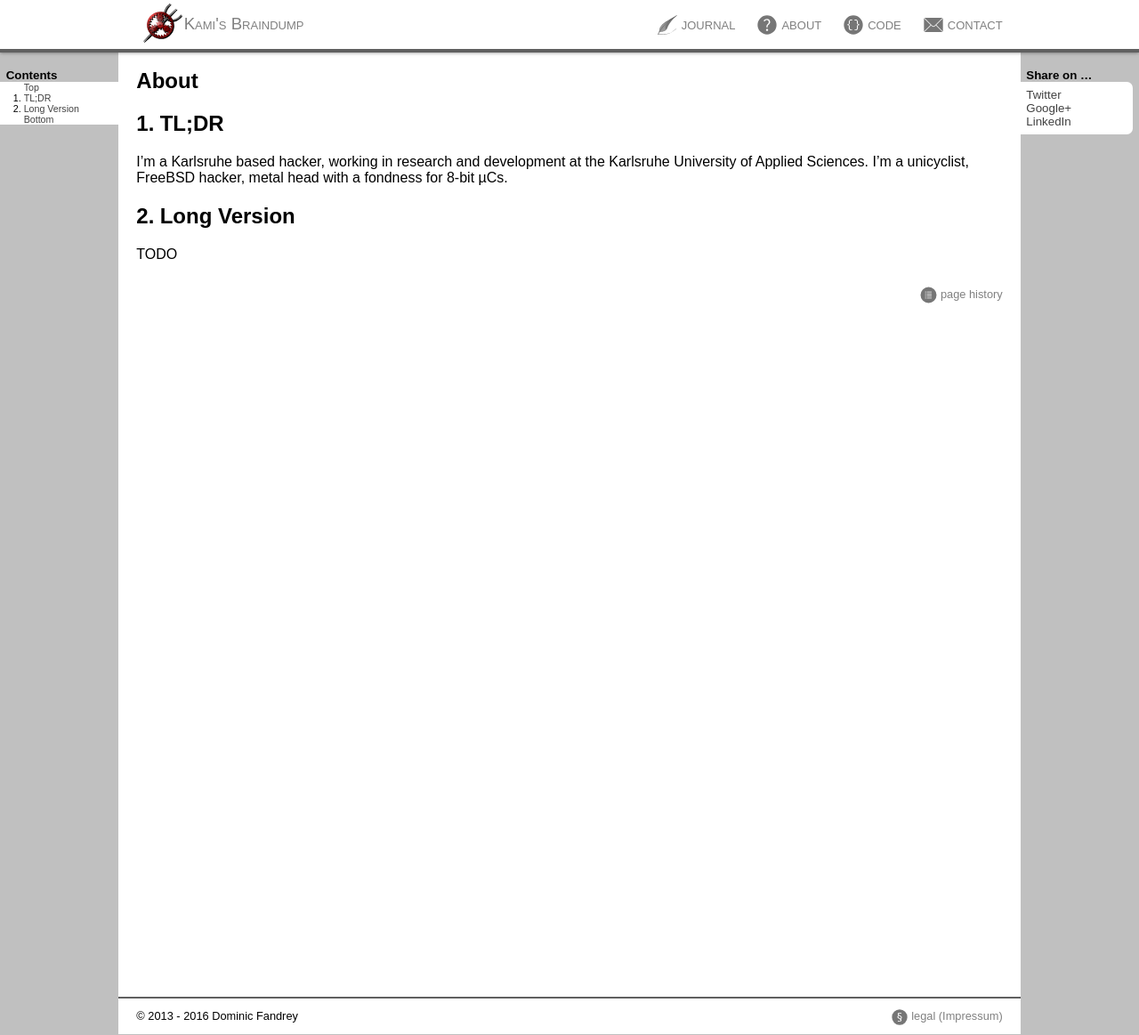
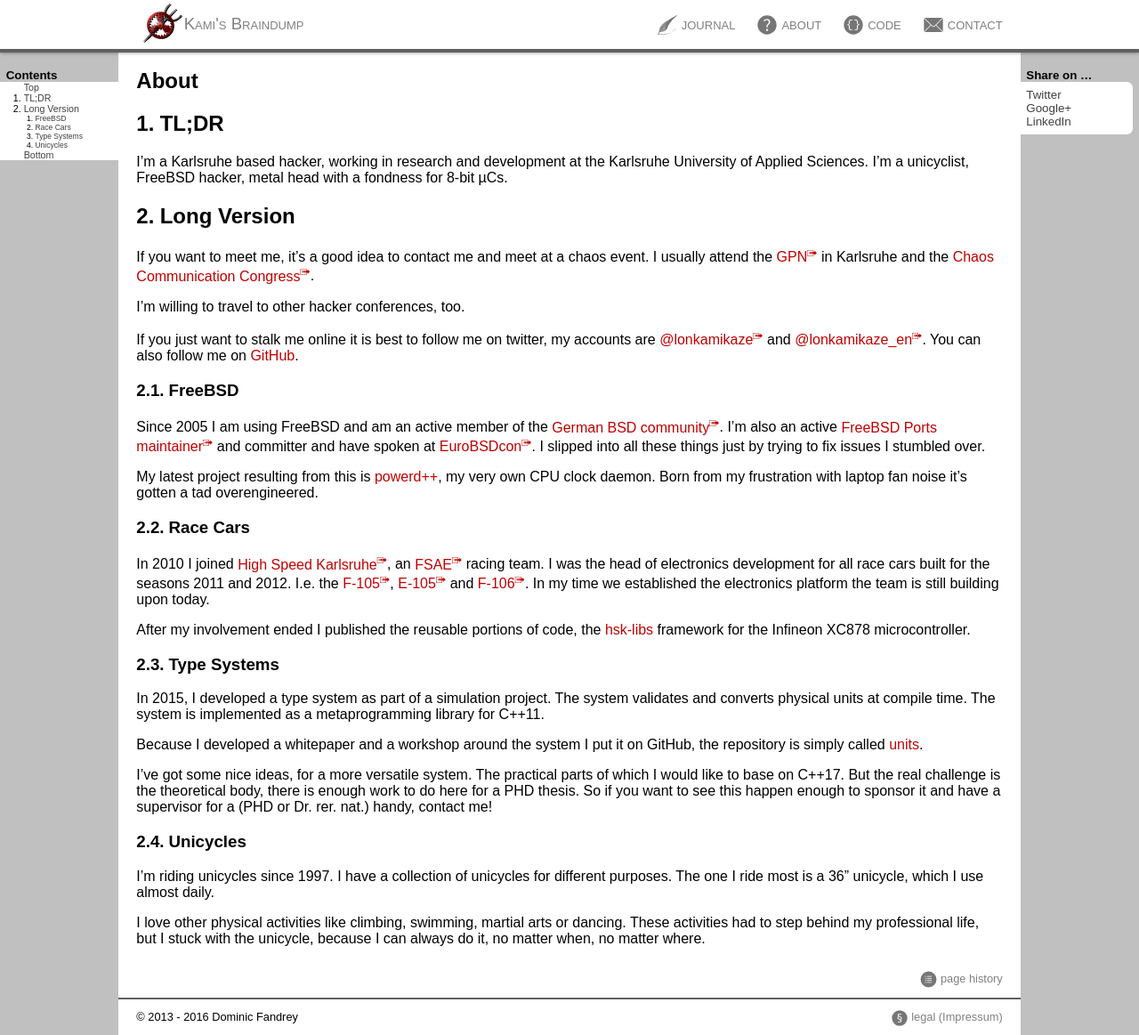
Before and after one commit to lonkamikaze/lonkamikaze.github.io, a Jekyll site: the page built from about/index.md, in a window 1280 px wide and 1163 px high. Shown: the whole window at 89% size. Built offline with Jekyll 4.4.1, drawn with Linux system fonts in a browser that asks for light colours.

Commit message:
Finally write the about page

```diff
--- a/about/index.md
+++ b/about/index.md
@@ -12,4 +12,68 @@ metal head with a fondness for 8-bit µCs.
 Long Version
 ------------
 
-TODO
+If you want to meet me, it's a good idea to contact me and meet at
+a chaos event. I usually attend the [GPN](https://gulas.ch) in Karlsruhe
+and the [Chaos Communication Congress](https://events.ccc.de/congress/).
+
+I'm willing to travel to other hacker conferences, too.
+
+If you just want to stalk me online it is best to follow me on twitter,
+my accounts are [@lonkamikaze](https://twitter.com/lonkamikaze) and
+[@lonkamikaze_en](https://twitter.com/lonkamikaze_en). You can also
+follow me on [GitHub]({{ site.profile }}).
+
+### FreeBSD
+
+Since 2005 I am using FreeBSD and am an active member of the
+[German BSD community](https://www.bsdforen.de). I'm also an active
+[FreeBSD Ports maintainer](http://www.freshports.org/search.php?stype=maintainer&query=kami%40freebsd.org)
+and committer and have spoken at [EuroBSDcon](https://eurobsdcon.org/).
+I slipped into all these things just by trying to fix issues I stumbled over.
+
+My latest project resulting from this is
+[powerd++]({{ site.profile }}/powerdxx), my very own CPU clock daemon.
+Born from my frustration with laptop fan noise it's gotten a tad
+overengineered.
+
+### Race Cars
+
+In 2010 I joined [High Speed Karlsruhe](http://www.highspeed-karlsruhe.de),
+an [FSAE](http://fsae.com/) racing team. I was the head of electronics
+development for all race cars built for the seasons 2011 and 2012.
+I.e. the [F-105](http://www.highspeed-karlsruhe.de/index.php/fahrzeuge/f-105),
+[E-105](http://www.highspeed-karlsruhe.de/index.php/fahrzeuge/e-105)
+and [F-106](http://www.highspeed-karlsruhe.de/index.php/fahrzeuge/f-106).
+In my time we established the electronics platform the team is still
+building upon today.
+
+After my involvement ended I published the reusable portions of code,
+the [hsk-libs]({{ site.profile }}/hsk-libs) framework for the Infineon
+XC878 microcontroller.
+
+### Type Systems
+
+In 2015, I developed a type system as part of a simulation project.
+The system validates and converts physical units at compile time.
+The system is implemented as a metaprogramming library for C++11.
+
+Because I developed a whitepaper and a workshop around the system I
+put it on GitHub, the repository is simply called
+[units]({{ site.profile }}/units).
+
+I've got some nice ideas, for a more versatile system. The practical
+parts of which I would like to base on C++17. But the real challenge
+is the theoretical body, there is enough work to do here for a PHD
+thesis. So if you want to see this happen enough to sponsor it and
+have a supervisor for a (PHD or Dr. rer. nat.) handy, contact me!
+
+### Unicycles
+
+I'm riding unicycles since 1997. I have a collection of unicycles
+for different purposes. The one I ride most is a 36" unicycle, which
+I use almost daily.
+
+I love other physical activities like climbing, swimming, martial arts
+or dancing. These activities had to step behind my professional life,
+but I stuck with the unicycle, because I can always do it, no matter
+when, no matter where.
```
